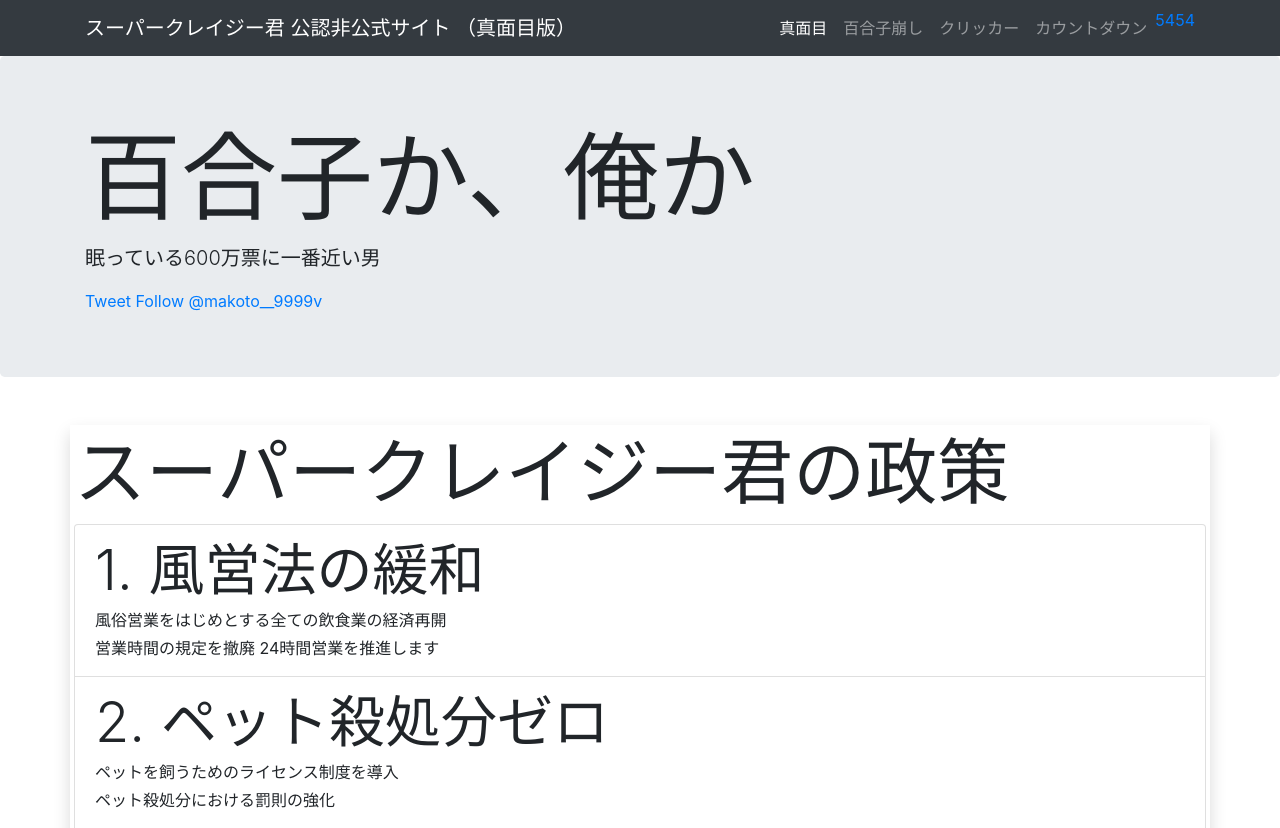
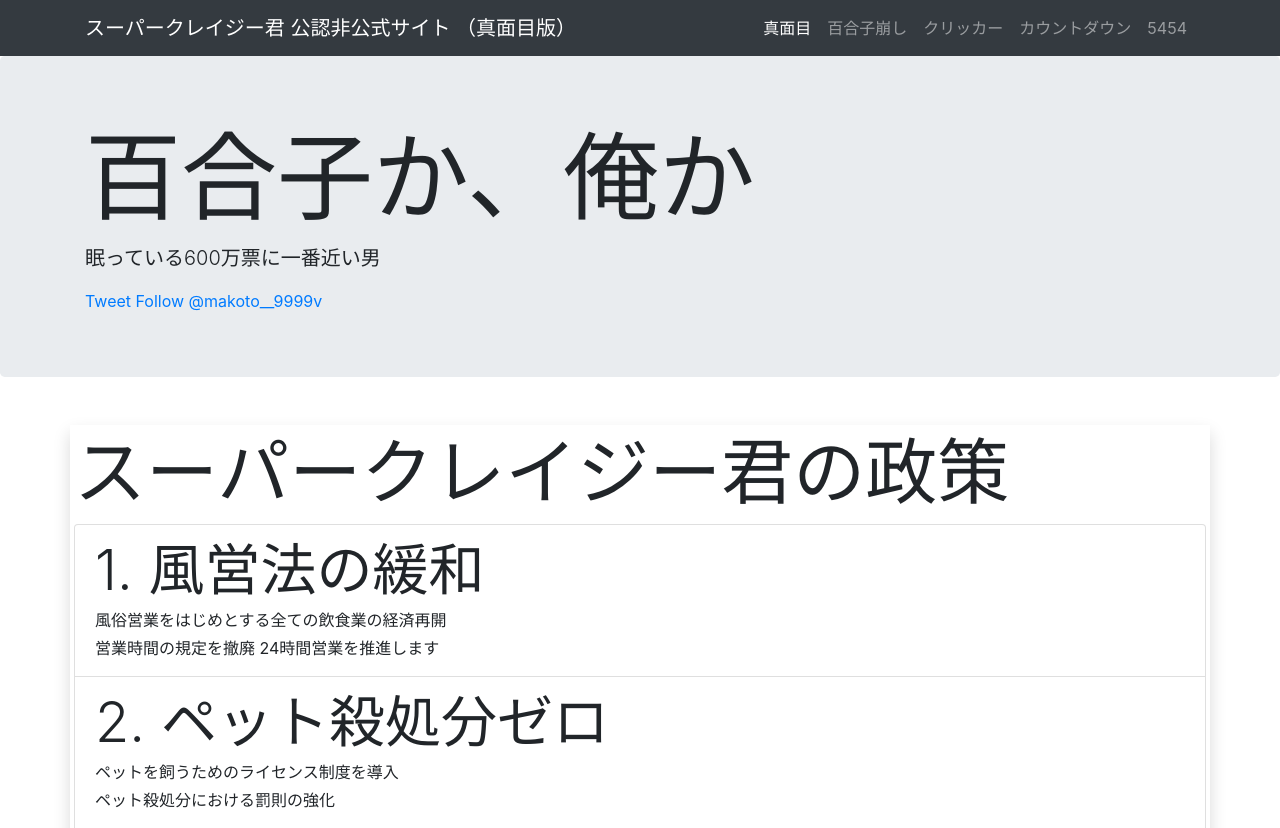
Before and after one commit to yuiseki/super-crazy, a plain HTML site: page public/majime.html in a window 1280 px wide. Shown: the top 828 px of the page. Drawn offline with nearby package versions, Linux system fonts and the light colour scheme.

Commit message:
commit漏れ

```diff
--- a/public/majime.html
+++ b/public/majime.html
@@ -60,7 +60,7 @@
             <a class="nav-link" href="/countdown.html">カウントダウン</a>
           </li>
           <li class="nav-item">
-            <a href="nav-link" href="/goshigoshi.html">5454</a>
+            <a class="nav-link" href="/goshigoshi.html">5454</a>
           </li>
         </ul>
       </div>
```
